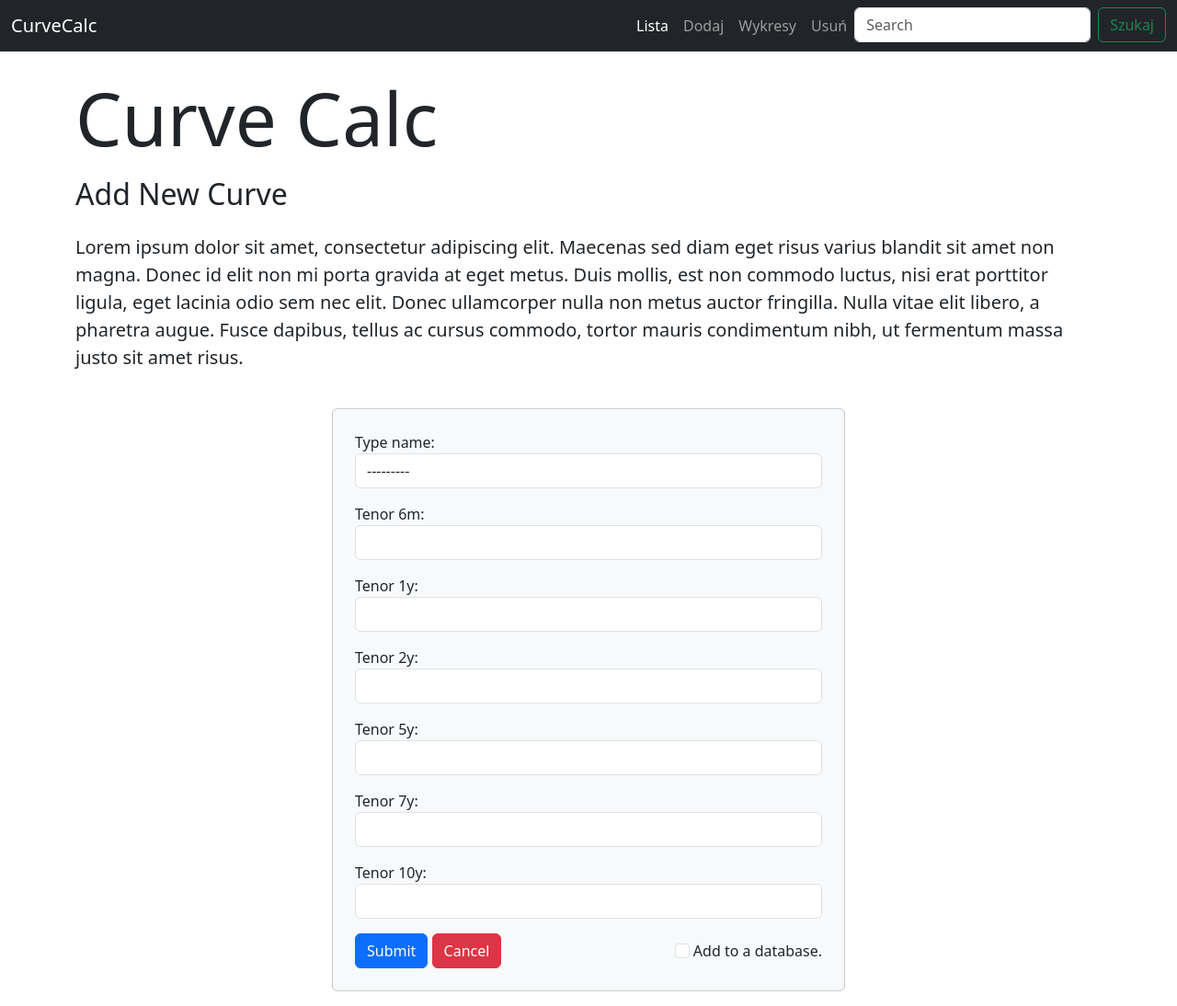
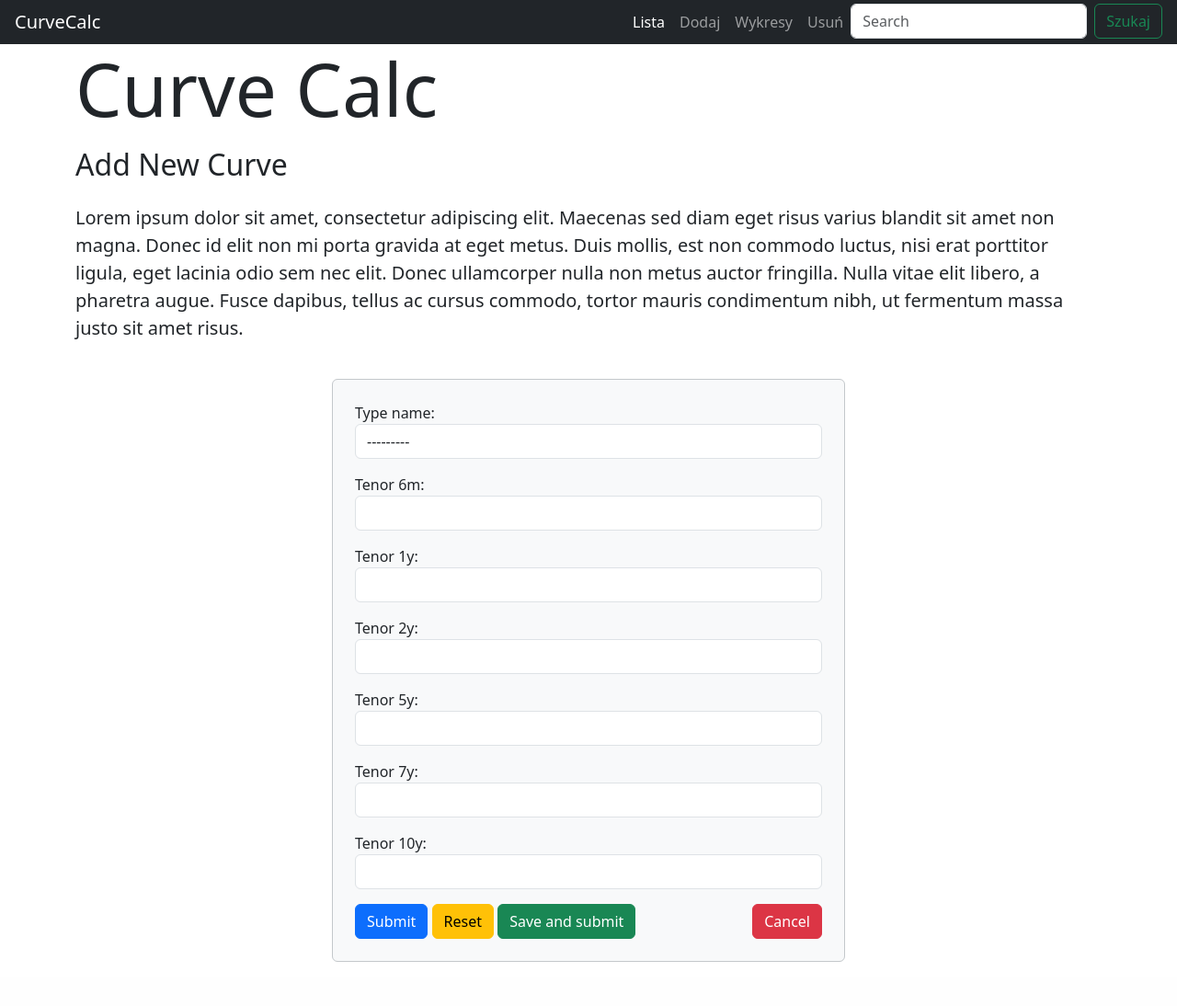
Before and after one commit to jata4321/DjangoProject1, a Django app: page /curvecalc/formview/ in a window 1280 px wide. Shown: the whole page at 92% size. After the commit the page ends 1046 px from the top, so only its background shows below. Run offline with Django 5.2, Linux system fonts and the light colour scheme; data comes from the database, SQL or seed files in the repository; both versions use the stored data as it was after the commit.

Commit message:
Enhance `curve_form.html` with new buttons for saving and resetting form actions, update form attributes for HTMX support, and refine layouts in `base.html` and `navbar.html`. Add form-save handling to the view.

```diff
--- a/curvecalc/templates/curvecalc/base.html
+++ b/curvecalc/templates/curvecalc/base.html
@@ -11,7 +11,7 @@
 {% include 'curvecalc/navbar.html' %}
 
 {% block content %}
-    <p class="display-1">Curve Calc</p>
+    <p class="display-1 pt-4">Curve Calc</p>
 {% endblock %}
 
 <script src="https://cdn.jsdelivr.net/npm/bootstrap@5.3.7/dist/js/bootstrap.bundle.min.js" integrity="sha384-ndDqU0Gzau9qJ1lfW4pNLlhNTkCfHzAVBReH9diLvGRem5+R9g2FzA8ZGN954O5Q" crossorigin="anonymous"></script>
--- a/curvecalc/templates/curvecalc/curve_form.html
+++ b/curvecalc/templates/curvecalc/curve_form.html
@@ -12,7 +12,10 @@
         </p>
     <br>
         <fieldset class="mb-3 border border-1 border-secondary-subtle p-4 rounded-2 bg-body-tertiary col-md-6 mx-auto">
-        <form method="POST">
+        <form method="POST"
+        hx-include="form",
+        hx-target="#form-target",
+        hx-swap="outerHTML">
             {% csrf_token %}
             <div class="mb-3">
                 {{ form.type_name.label_tag }}
@@ -44,15 +47,12 @@
             </div>
             <div class="d-flex justify-content-between align-items-center gap-2">
                 <div>
-                    <button type="submit" class="btn btn-primary">Submit</button>
+                    <button type="submit" class="btn btn-primary" name="action" value="compute">Submit</button>
+                    <button type="reset" class="btn btn-warning">Reset</button>
+                    <button type="submit" class="btn btn-success" name="action" value="save">Save and submit</button>
+                </div>
+                <div class="justify-content-end">
                     <a href="{% url 'curvecalc:curve_list' %}" class="btn btn-danger">Cancel</a>
-                </div>
-                <div>
-                    <label for="add_to_database">
-                        <input class='form-check-input justify-end' type="checkbox" name="add_to_database"
-                               value="chart_fwd">
-                        Add to a database.
-                    </label>
                 </div>
             </div>
         </form>
--- a/curvecalc/templates/curvecalc/navbar.html
+++ b/curvecalc/templates/curvecalc/navbar.html
@@ -1,4 +1,4 @@
-<nav class="navbar navbar-expand-lg navbar-dark bg-dark">
+<nav class="navbar navbar-expand-lg navbar-dark bg-dark fixed-top p-1">
     <div class="container-fluid">
         <a class="navbar-brand" href="{% url 'navigator:index' %}">CurveCalc</a>
         <button class="navbar-toggler" type="button" data-bs-toggle="collapse" data-bs-target="#navbarNav" aria-controls="navbarNav" aria-expanded="false" aria-label="Toggle navigation">
--- a/curvecalc/views.py
+++ b/curvecalc/views.py
@@ -90,6 +90,10 @@ class AddCurveView(FormView):
         chart_nss = nss_curve(t=list(data.keys()), y=list(data.values()))
         chart_fwd = forward_curve(t=list(data.keys()), y=list(data.values()), forward_length_months=6)
         context = {'form': form, 'chart_nss': chart_nss, 'chart_fwd':chart_fwd, 'data': data, 'data_old': data_old}
+        action = self.request.POST.get('action')
+        if action == 'save':
+            form.save()
+
         return self.render_to_response(context)
 
 
```
Also changed, not shown: db.sqlite3.
